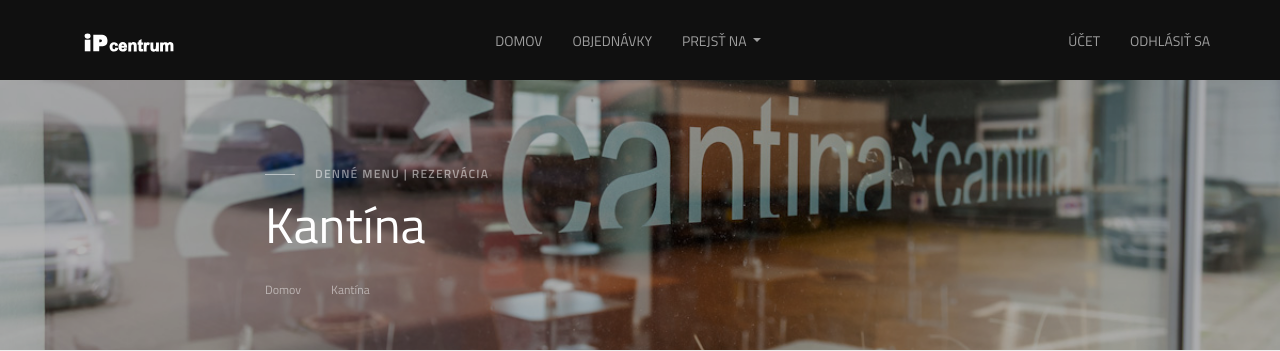
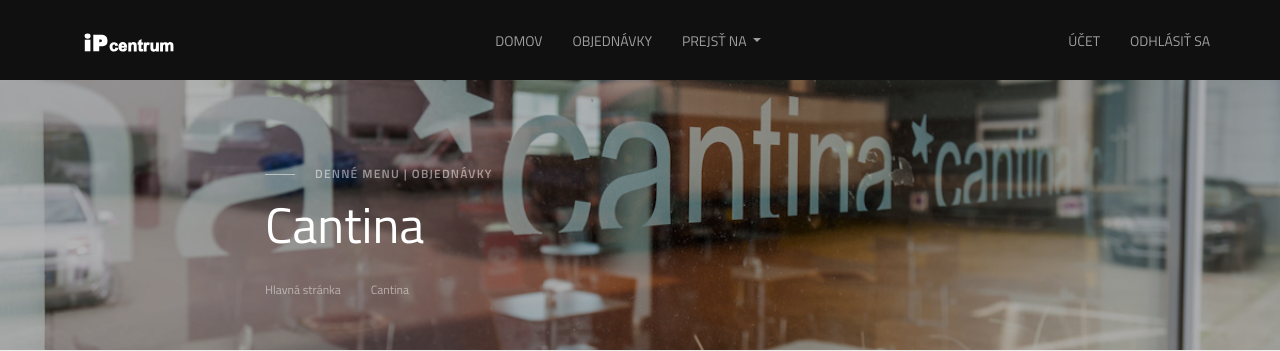
Before and after one commit to borisrakovan/ipcantina, a Python web app: template ipcantina/app/main/templates/index.html in a window 1280 px wide. Shown: the top 351 px of the page. Run offline with Jinja, Linux system fonts and the light colour scheme; the template is opened without the code that fills it: most values are stand-ins (such as "Sample title", 1, 10 or a date in 2020); form fields are guessed from the names that the template uses; some libraries are stand-ins or nearby versions; some web fonts are replaced.

Commit message:
checpoint

```diff
--- a/ipcantina/app/main/templates/_menu_row.html
+++ b/ipcantina/app/main/templates/_menu_row.html
@@ -22,12 +22,7 @@
                 {{ field.subfields[i].take_away(size=1, class_='take-away') }}
                 <div class="d-block d-lg-none mx-1">{{ field.subfields[i].take_away.label }}</div>
             </div>
-
         </div>
-
-
-
-
         <span class="unit-price d-none">{{ "%.2f" % (meals[i].price)}}</span>
     </div>
 </div>
--- a/ipcantina/app/main/templates/index.html
+++ b/ipcantina/app/main/templates/index.html
@@ -7,12 +7,12 @@
     <div class="container">
         <div class="row justify-content-center">
             <div class="col-md-10 col-lg-8 text-white">
-                <span class="eyebrow decorated mb-1">denné menu | rezervácia</span>
-                <h1 class="mb-2">Kantína</h1>
+                <span class="eyebrow decorated mb-1">denné menu | objednávky</span>
+                <h1 class="mb-2">Cantina</h1>
                 <nav aria-label="breadcrumb">
                     <ol class="breadcrumb">
-                        <li class="breadcrumb-item"><a href="index.html">Domov</a></li>
-                        <li class="breadcrumb-item">Kantína</li>
+                        <li class="breadcrumb-item"><a href="index.html">Hlavná stránka</a></li>
+                        <li class="breadcrumb-item">Cantina</li>
                     </ol>
                 </nav>
             </div>
```
